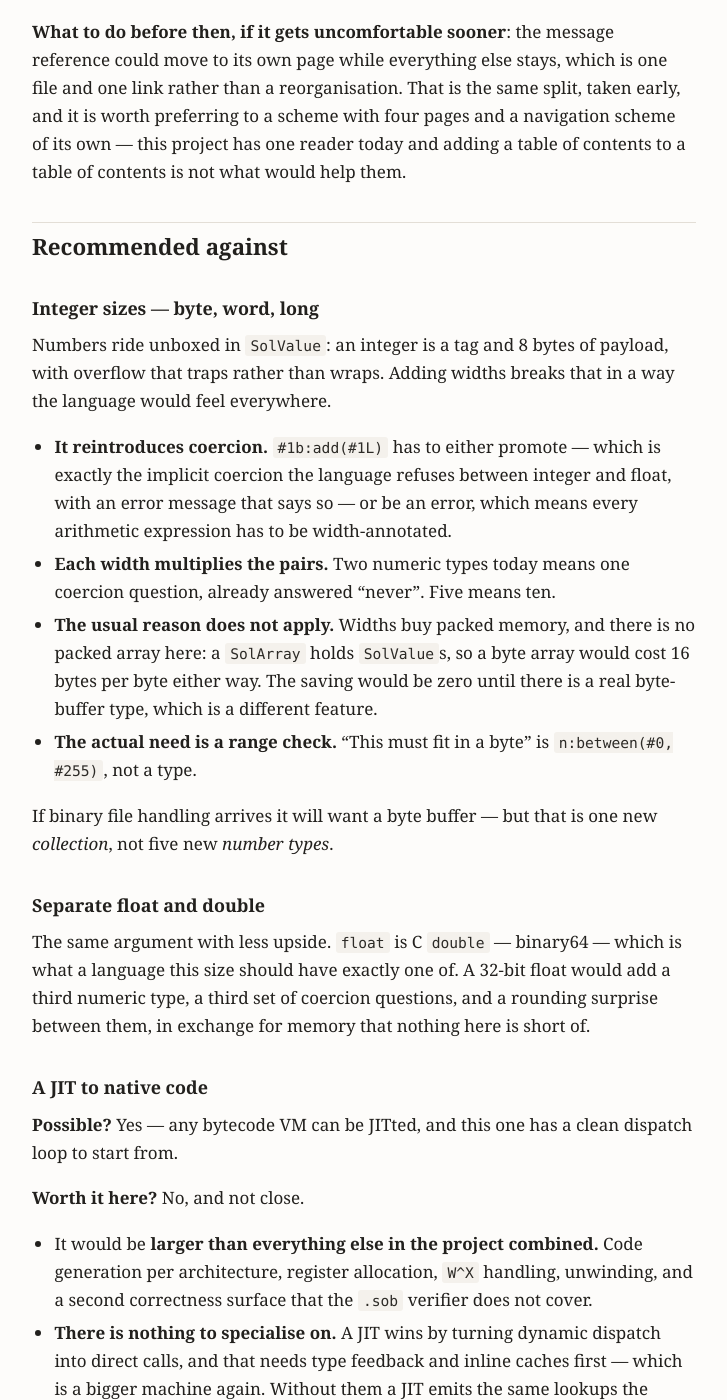
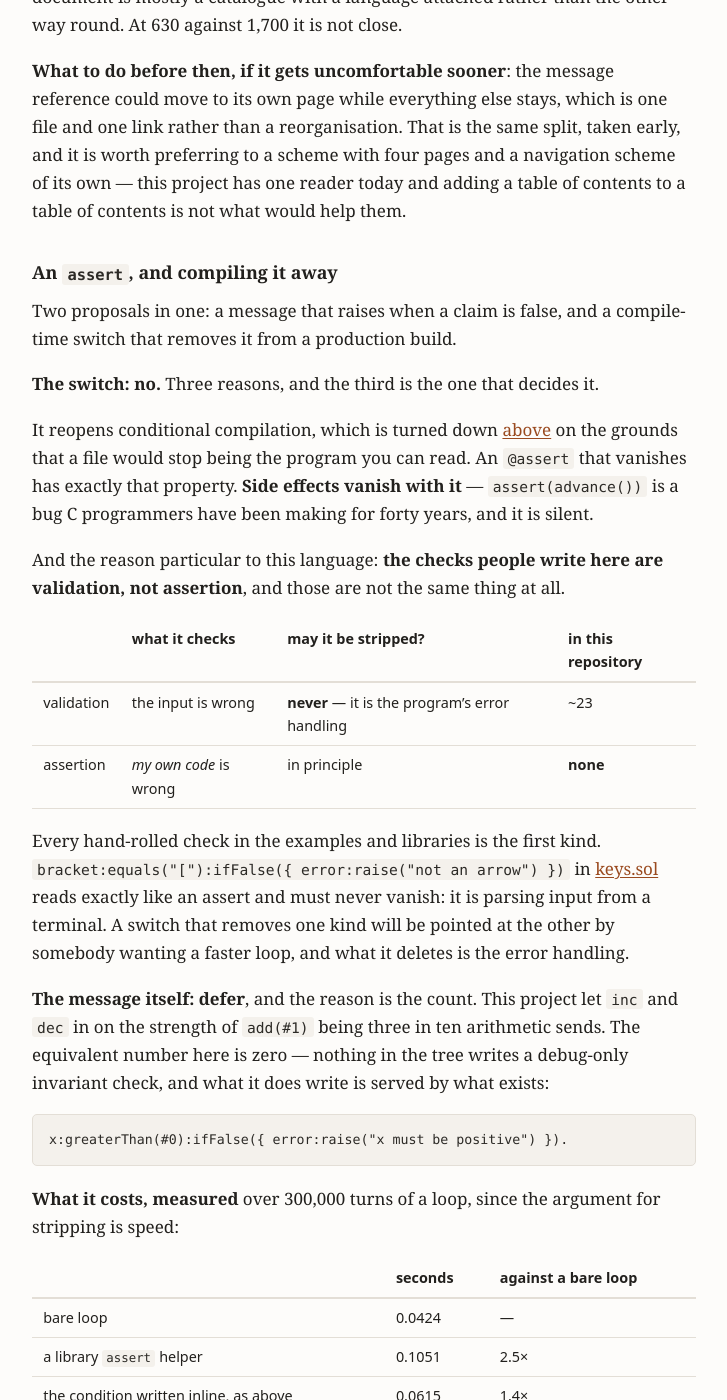
Before and after one commit to hansolovkarlsson/Solveig, a Jekyll site: the page built from docs/ideas.md, in a window 1280 px wide and 1400 px high, scrolled down 8679 px. Shown: the whole window, without its empty margins (276-1003 px from the left). Built offline with Jekyll 4.4.1, drawn with Linux system fonts in a browser that asks for light colours; our own code applies the rules of GitHub Pages for plain Markdown files; some of the changed text lies outside the part shown.

Commit message:
Record the assert question in ideas.md
No to the compile-time switch, defer the message.

The switch reopens conditional compilation, which is turned down in the
same document on the grounds that a file would stop being the program
you can read; side effects vanish with it, which is a silent bug forty
years old in C; and the reason particular to this language is that the
checks people write here are validation rather than assertion. Every
hand-rolled check in the examples and libraries is input validation that
must never vanish -- keys.sol testing a byte from a terminal reads
exactly like an assert. A switch that removes one kind will be pointed
at the other by somebody wanting a faster loop.

The message itself is deferred on the count. inc and dec were let in on
add(#1) being three in ten arithmetic sends; the equivalent number for a
debug-only invariant check is zero.

Measured, since the argument for stripping is speed: over 300,000 turns
a library assert helper costs 2.5x a bare loop and the condition written
inline costs 1.4x. The expense is the helper call rather than the check,
because ifFalse written literally compiles to a jump -- so the fast form
already exists.

If it is ever added, the shape is a message the compiler inlines the way
it inlines ifFalse, always running. The trigger is a program that writes
a check it would genuinely want off in production.

Co-Authored-By: Claude Opus 5 <noreply@anthropic.com>
Claude-Session: https://claude.ai/code/session_014Emnizwfra15qgDU979HaB

````diff
--- a/docs/ideas.md
+++ b/docs/ideas.md
@@ -38,6 +38,7 @@ marked as a sketch.
 | More `@` directives: `@define`, `@ifdef`, `@once` | **No** — each one's job is already done by something that is not a directive |
 | Namespaces for included files | **Defer** — the trigger is somebody else writing a library |
 | Splitting the reference into pages | **Defer** — the trigger is the message reference outgrowing the rest |
+| An `assert` that compiles away | **No** to stripping; **defer** the message itself |
 
 ---
 
@@ -335,6 +336,64 @@ early, and it is worth preferring to a scheme with four pages and a navigation
 scheme of its own — this project has one reader today and adding a table of
 contents to a table of contents is not what would help them.
 
+### An `assert`, and compiling it away
+
+Two proposals in one: a message that raises when a claim is false, and a
+compile-time switch that removes it from a production build.
+
+**The switch: no.** Three reasons, and the third is the one that decides it.
+
+It reopens conditional compilation, which is turned down
+[above](#more--directives-define-ifdef-once) on the grounds that a file would
+stop being the program you can read. An `@assert` that vanishes has exactly that
+property. **Side effects vanish with it** — `assert(advance())` is a bug C
+programmers have been making for forty years, and it is silent.
+
+And the reason particular to this language: **the checks people write here are
+validation, not assertion**, and those are not the same thing at all.
+
+| | what it checks | may it be stripped? | in this repository |
+| --- | --- | --- | --- |
+| validation | the input is wrong | **never** — it is the program's error handling | ~23 |
+| assertion | *my own code* is wrong | in principle | **none** |
+
+Every hand-rolled check in the examples and libraries is the first kind.
+`bracket:equals("["):ifFalse({ error:raise("not an arrow") })` in
+[keys.sol](../examples/keys.sol) reads exactly like an assert and must never
+vanish: it is parsing input from a terminal. A switch that removes one kind will
+be pointed at the other by somebody wanting a faster loop, and what it deletes
+is the error handling.
+
+**The message itself: defer**, and the reason is the count. This project let
+`inc` and `dec` in on the strength of `add(#1)` being three in ten arithmetic
+sends. The equivalent number here is zero — nothing in the tree writes a
+debug-only invariant check, and what it does write is served by what exists:
+
+```
+x:greaterThan(#0):ifFalse({ error:raise("x must be positive") }).
+```
+
+**What it costs, measured** over 300,000 turns of a loop, since the argument for
+stripping is speed:
+
+| | seconds | against a bare loop |
+| --- | --- | --- |
+| bare loop | 0.0424 | — |
+| a library `assert` helper | 0.1051 | 2.5× |
+| the condition written inline, as above | 0.0615 | 1.4× |
+
+The expense is the **helper call**, not the check: `ifFalse` written literally
+compiles to a jump, and a helper is a block call per iteration. So the fast form
+already exists, and 1.4× on an *empty* loop is the worst case there is.
+
+**If it is ever added**, the shape is a message the compiler inlines the way it
+inlines `ifFalse` — `x:greaterThan(#0):assert("must be positive")` — costing a
+comparison and a branch, and **always running**. That adds the word without
+adding a second meaning to the same file.
+
+**The trigger**: a program that writes a check it would genuinely want off in
+production, and can say why the inline form is not enough. None has.
+
 ## Recommended against
 
 ### Integer sizes — byte, word, long
````
